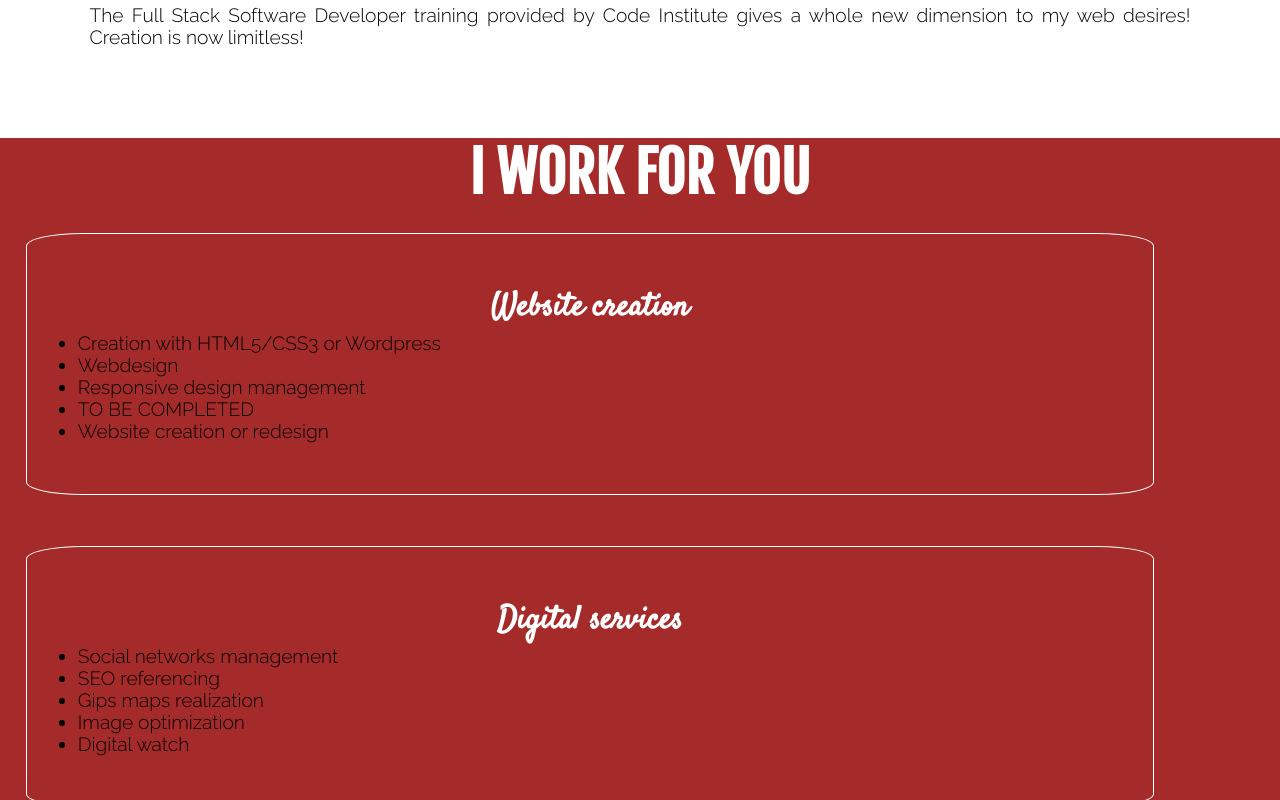
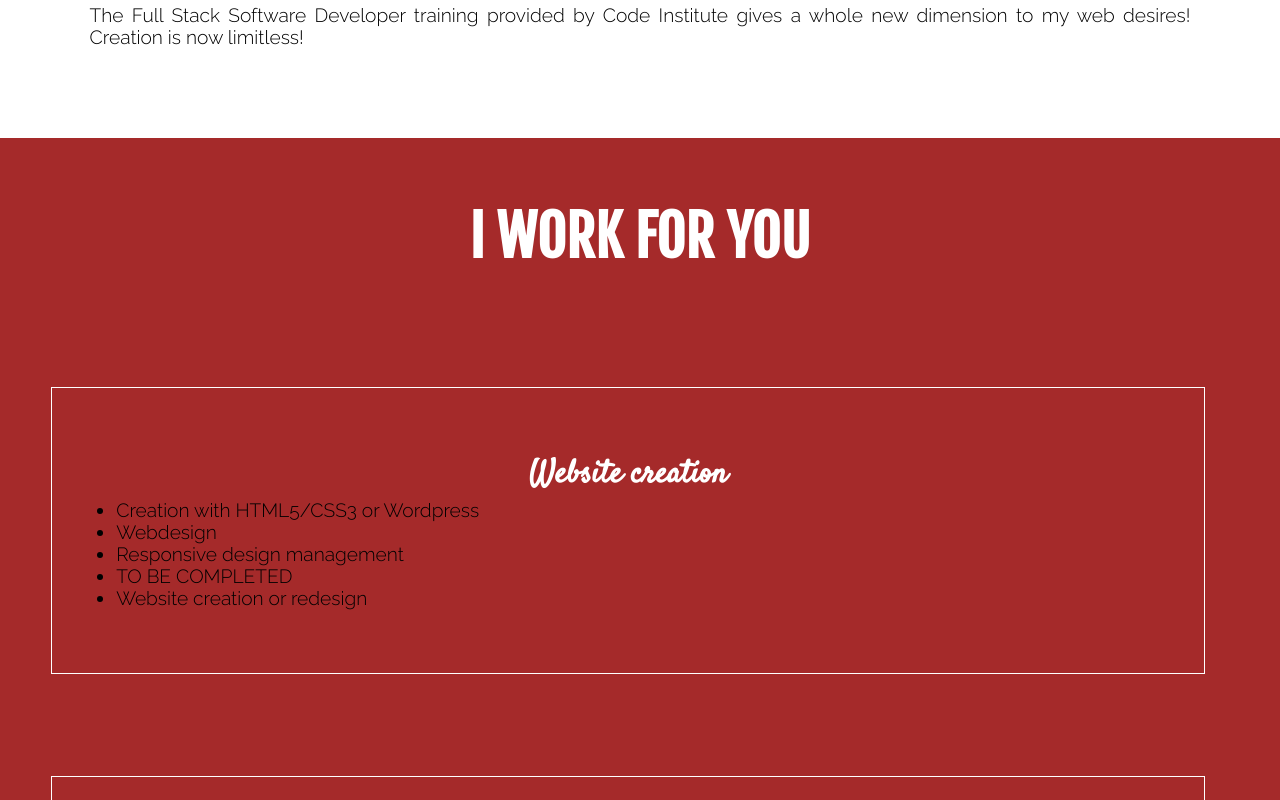
Before and after one commit to cecilegaudron/my-portfolio, a plain HTML site: page services.html in a window 1280 px wide. Shown: the part 1120-1920 px from the top of the page. Drawn offline with Linux system fonts and the light colour scheme.

Commit message:
add notes for the readme file

```diff
--- a/assets/css/style.css
+++ b/assets/css/style.css
@@ -323,6 +323,9 @@ Add a position absolute to the child div, add values for top and left, add an at
     color: #000;
 }
 
+.third-services .title-section {
+    margin: 5%;
+}
 .third-services {
     background-color: brown;
     max-width: 100%;
@@ -340,10 +343,9 @@ Add a position absolute to the child div, add values for top and left, add an at
 
 .different-services {
     width: 80%;
-    margin: 2%;
-    padding: 4%;
+    margin: 4%;
+    padding: 5%;
     border: #FFF 0.1rem solid;
-    border-radius: 5%;
 }
 
 /* Media Queries */
```
Also changed, not shown: 1 other file.
